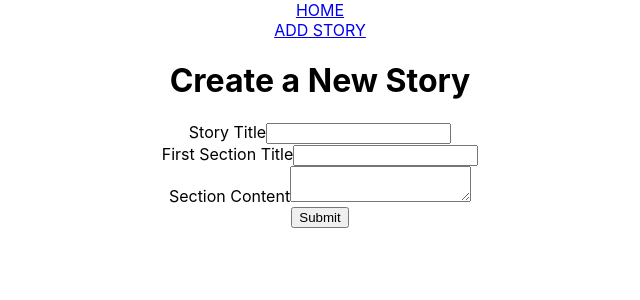
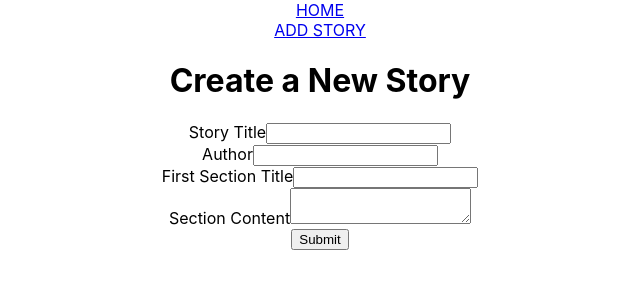
Before and after one commit to ac5144/CYOA-Project, a React (Create React App) app in the folder cyoa_app/: page /add in a window 1280 px wide. Shown: the top 300 px of the page, without its empty margins (320-960 px from the left). Built offline with nearby package versions, Linux system fonts and the light colour scheme.

Commit message:
Implement test component to add story

```diff
--- a/cyoa_app/src/test-comps/CreateStoryTest.js
+++ b/cyoa_app/src/test-comps/CreateStoryTest.js
@@ -1,16 +1,59 @@
 import React, { Component } from 'react';
 
 class CreateStoryTest extends Component {
+
+  constructor(props) {
+    super(props);
+
+    this.state = {
+        title: '',
+        author: ''
+    }
+
+    this.handleTitleChange = this.handleTitleChange.bind(this);
+    this.handleAuthorChange = this.handleAuthorChange.bind(this);
+    this.onSubmit = this.onSubmit.bind(this);
+  }
+
+  handleTitleChange(e) {
+      this.setState({
+          title: e.target.value
+      });
+  }
+
+  handleAuthorChange(e) {
+      this.setState({
+          author: e.target.value
+      });
+  }
+
+  onSubmit() {
+      console.log(this.state);
+      fetch('/stories', {
+          method: 'POST',
+          headers: {
+              'Content-Type': 'application/json'
+          },
+          body: JSON.stringify({
+              title: this.state.title,
+              author: this.state.author
+          })
+      })
+  }
 
   render() {
     return(
       <div className="CreateStoryTest">
         <h1>Create a New Story</h1>
 
-        <form>
+        <form onSubmit={this.onSubmit}>
           <div>
             <label>Story Title</label>
-            <input type="text" />
+            <input type="text" value={this.state.title} onChange={this.handleTitleChange} />
+          </div>
+          <div>
+            <label>Author</label>
+            <input type="text" value={this.state.author} onChange={this.handleAuthorChange} />
           </div>
           <div>
             <label>First Section Title</label>
--- a/cyoa_app/src/test-comps/ListStoriesTest.js
+++ b/cyoa_app/src/test-comps/ListStoriesTest.js
@@ -21,7 +21,7 @@ class ListStoriesTest extends Component {
   render() {
     return(
       <div className="ListStoriesTest">
-        {this.state.stories.length < 1 ? "There are no stories" : this.state.stories.map(story => <div>{`${story.title} by ${story.author}`}</div>)}
+        {this.state.stories.length < 1 ? "There are no stories" : this.state.stories.map((story, key) => <div key={key}>{`${story.title} by ${story.author}`}</div>)}
       </div>
     )
   }
```
Also changed, not shown: 1 other file (tests, documents, lock files or other folders).
